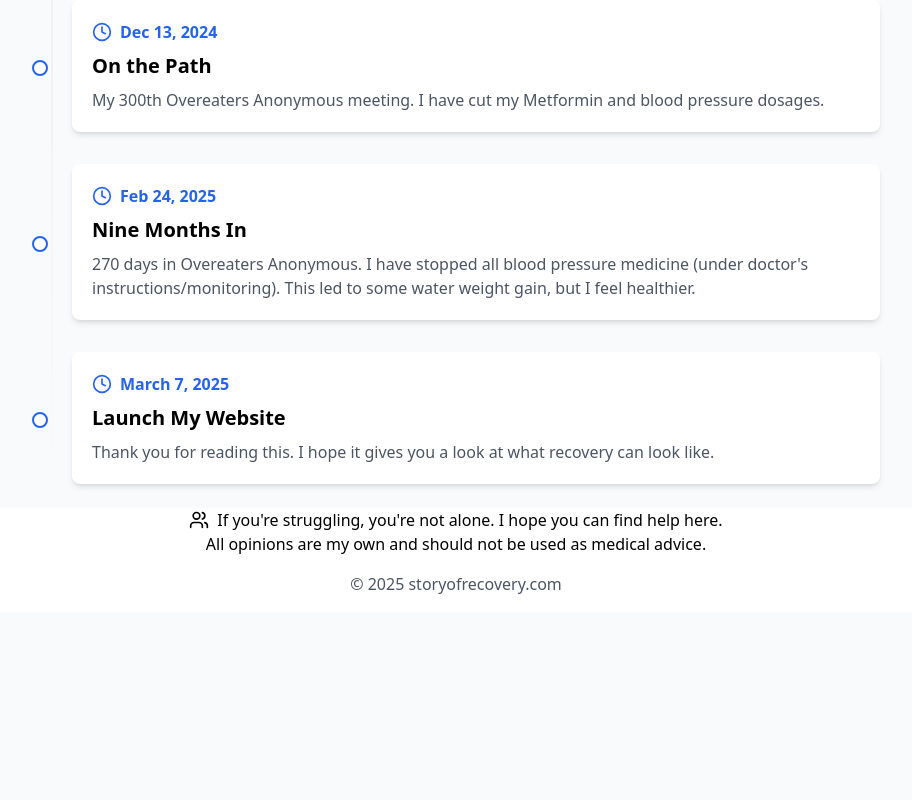
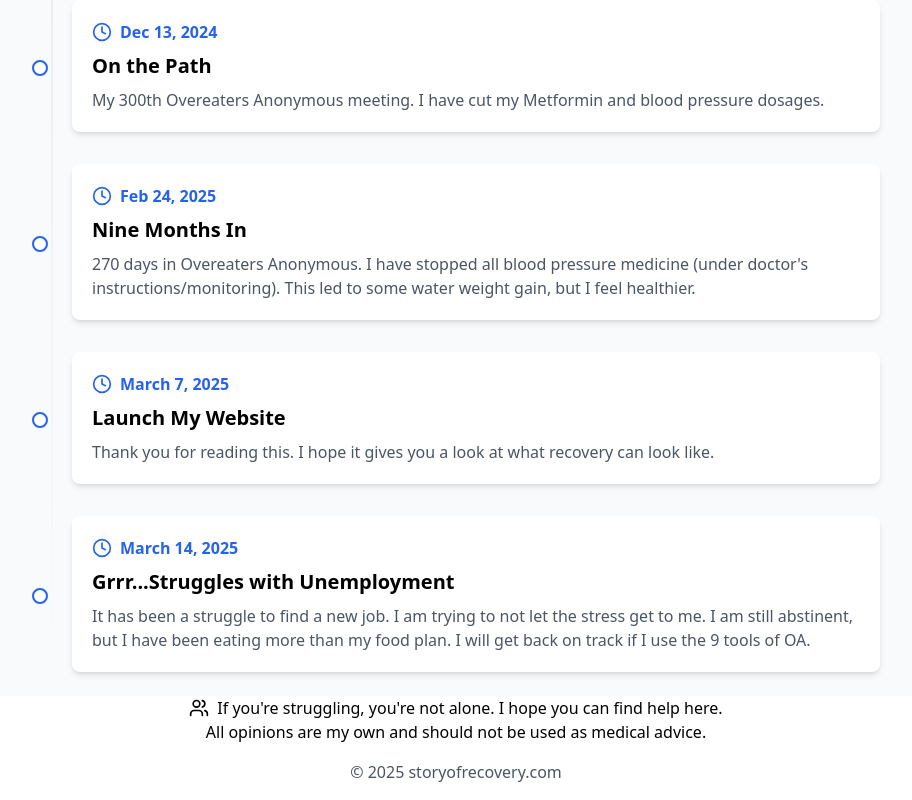
Before and after one commit to milehighhokie/stackblitz-12step-ncdcxn5d, a React (Vite) app: page /my-journey in a window 1280 px wide. Shown: the part 3348-4148 px from the top of the page, without its empty margins (184-1096 px from the left). Before the commit the page ends 3960 px from the top, so only its background shows below. Built offline with nearby package versions, Linux system fonts and the light colour scheme.

Commit message:
add to journey

```diff
--- a/src/pages/MyJourneyPage.tsx
+++ b/src/pages/MyJourneyPage.tsx
@@ -122,6 +122,12 @@ function MyJourneyPage() {
         'Thank you for reading this.  I hope it gives you a look at what recovery can look like.',
       date: 'March 7, 2025',
     },
+    {
+      title: 'Grrr...Struggles with Unemployment',
+      description:
+        'It has been a struggle to find a new job.  I am trying to not let the stress get to me.  I am still abstinent, but I have been eating more than my food plan.  I will get back on track if I use the 9 tools of OA.',
+      date: 'March 14, 2025',
+    },
   ];
 
   return (
```
